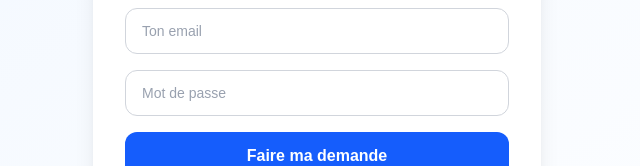
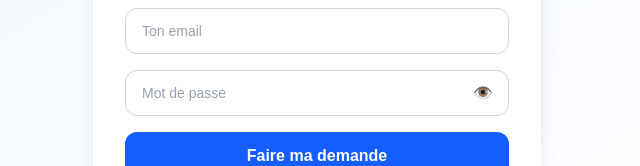
Before and after one commit to dcf676767-ctrl/nezro-academy, a Next.js app: page /auth in a window 1280 px wide. Shown: the part 407-573 px from the top of the page, without its empty margins (323-963 px from the left). Built offline with nearby package versions, Linux system fonts and the light colour scheme; no server answers.

Commit message:
Fix ripple modules + oeil mot de passe

```diff
--- a/app/auth/page.tsx
+++ b/app/auth/page.tsx
@@ -14,6 +14,7 @@ export default function Auth() {
   const [nom, setNom] = useState("");
   const [message, setMessage] = useState("");
   const [loading, setLoading] = useState(false);
+  const [showPassword, setShowPassword] = useState(false);
 
   const handleSubmit = async () => {
     setLoading(true);
@@ -47,7 +48,12 @@ export default function Auth() {
             <input type="text" placeholder="Ton prénom" value={nom} onChange={(e) => setNom(e.target.value)} className="border border-gray-300 rounded-xl px-4 py-3 text-sm text-gray-900 placeholder-gray-400 bg-white focus:outline-none focus:border-blue-500" />
           )}
           <input type="email" placeholder="Ton email" value={email} onChange={(e) => setEmail(e.target.value)} className="border border-gray-300 rounded-xl px-4 py-3 text-sm text-gray-900 placeholder-gray-400 bg-white focus:outline-none focus:border-blue-500" />
-          <input type="password" placeholder="Mot de passe" value={password} onChange={(e) => setPassword(e.target.value)} className="border border-gray-300 rounded-xl px-4 py-3 text-sm text-gray-900 placeholder-gray-400 bg-white focus:outline-none focus:border-blue-500" />
+          <div className="relative">
+            <input type={showPassword ? "text" : "password"} placeholder="Mot de passe" value={password} onChange={(e) => setPassword(e.target.value)} className="w-full border border-gray-300 rounded-xl px-4 py-3 text-sm text-gray-900 placeholder-gray-400 bg-white focus:outline-none focus:border-blue-500 pr-12" />
+            <button type="button" onClick={() => setShowPassword(!showPassword)} className="absolute right-4 top-1/2 -translate-y-1/2 text-gray-400 hover:text-gray-600">
+              {showPassword ? "🙈" : "👁️"}
+            </button>
+          </div>
           <button onClick={handleSubmit} disabled={loading} className="bg-blue-600 text-white py-3 rounded-xl font-bold hover:bg-blue-700 transition-all disabled:opacity-50">
             {loading ? "Chargement..." : mode === "signup" ? "Faire ma demande" : "Se connecter"}
           </button>
--- a/app/programme/page.tsx
+++ b/app/programme/page.tsx
@@ -26,15 +26,17 @@ const modules = [
 ];
 
 export default function Programme() {
-  const [ripples, setRipples] = useState<{ id: number; x: number; y: number }[]>([]);
+  const [ripples, setRipples] = useState<{ [key: number]: { x: number; y: number; id: number }[] }>({});
 
-  const handleClick = (e: React.MouseEvent<HTMLElement>) => {
+  const handleClick = (e: React.MouseEvent<HTMLButtonElement>, modId: number) => {
     const rect = e.currentTarget.getBoundingClientRect();
     const x = e.clientX - rect.left;
     const y = e.clientY - rect.top;
     const id = Date.now();
-    setRipples((prev) => [...prev, { id, x, y }]);
-    setTimeout(() => setRipples((prev) => prev.filter((r) => r.id !== id)), 600);
+    setRipples((prev) => ({ ...prev, [modId]: [...(prev[modId] || []), { x, y, id }] }));
+    setTimeout(() => {
+      setRipples((prev) => ({ ...prev, [modId]: (prev[modId] || []).filter((r) => r.id !== id) }));
+    }, 600);
   };
 
   return (
@@ -53,9 +55,9 @@ export default function Programme() {
         <h2 className="text-2xl font-bold text-gray-900 mb-8">📚 Le Programme</h2>
         <div className="grid grid-cols-1 md:grid-cols-3 gap-6">
           {modules.map((mod) => (
-            <button key={mod.id} onClick={handleClick}
+            <button key={mod.id} onClick={(e) => handleClick(e, mod.id)}
               className="relative overflow-hidden bg-white rounded-2xl border border-gray-200 shadow-sm hover:shadow-md transition-shadow text-left">
-              {ripples.map((r) => (
+              {(ripples[mod.id] || []).map((r) => (
                 <span key={r.id} className="absolute rounded-full bg-blue-400/30 pointer-events-none"
                   style={{ left: r.x - 40, top: r.y - 40, width: 80, height: 80, animation: "ripple 0.6s linear" }} />
               ))}
```
